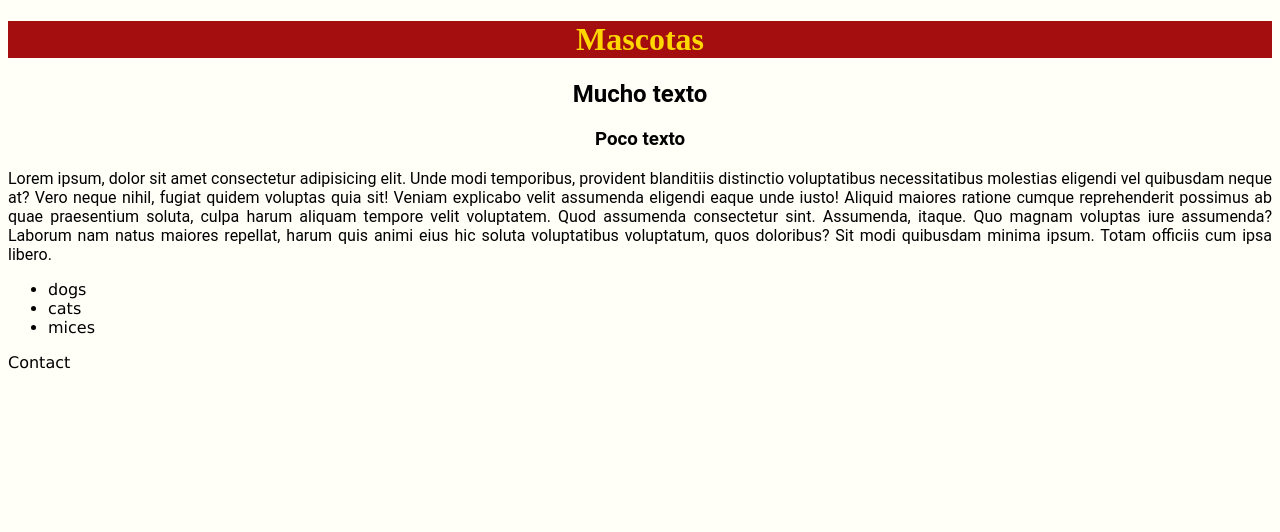
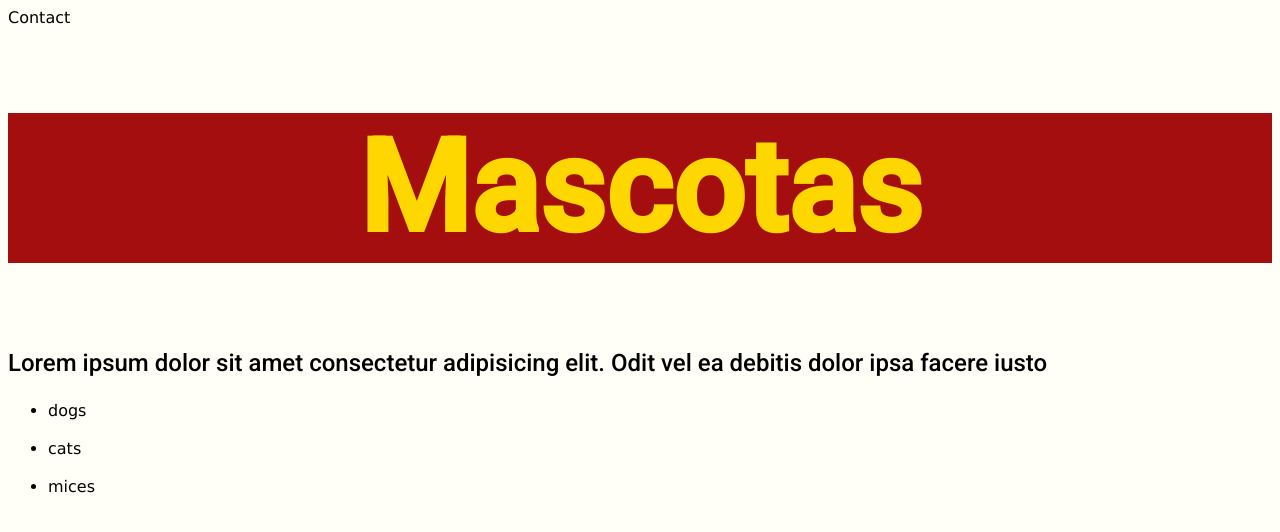
Before and after one commit to JoseD42/app01, a plain HTML site: page index.htm in a window 1280 px wide. Drawn offline with Linux system fonts and the light colour scheme.

Commit message:
Corrección Ratones

```diff
--- a/app.js
+++ b/app.js
@@ -81,7 +81,7 @@ let miceList = [
         region: "South America",
         description: "A large-tailed giant and cute rodent"
     }
-]
+];
 
 categories.dogs.button.onclick = ()=> {
     if(categories.dogs.content.innerHTML){
@@ -117,7 +117,7 @@ categories.mices.button.onclick = ()=> {
 
         return;
     }
-    catList.forEach(mice =>{
+    miceList.forEach(mice =>{
         categories.mices.content.innerHTML += `<li>
             <span>${mice.name}</span>
             <div>region: ${mice.region}</div>
--- a/index.htm
+++ b/index.htm
@@ -7,16 +7,14 @@
     <title>Mascotas</title>
 </head>
     <body>
-    <h1>Mascotas</h1>
-
-     <div id="div-1">
-        <h2 class="header">Mucho texto</h2>
-        <h3 class="header">Poco texto</h3>
-     </div>
-        <div id="div-2">
-            Lorem ipsum, dolor sit amet consectetur adipisicing elit. Unde modi temporibus, provident blanditiis distinctio voluptatibus necessitatibus molestias eligendi vel quibusdam neque at? Vero neque nihil, fugiat quidem voluptas quia sit!
-            Veniam explicabo velit assumenda eligendi eaque unde iusto! Aliquid maiores ratione cumque reprehenderit possimus ab quae praesentium soluta, culpa harum aliquam tempore velit voluptatem. Quod assumenda consectetur sint. Assumenda, itaque.
-            Quo magnam voluptas iure assumenda? Laborum nam natus maiores repellat, harum quis animi eius hic soluta voluptatibus voluptatum, quos doloribus? Sit modi quibusdam minima ipsum. Totam officiis cum ipsa libero.
+        <a href="contact.htm">Contact</a>
+        <div>
+            <div id="div-1">
+                <h1 class="header">Mascotas</h1>
+            </div>
+            <div id="div-2">
+                <p>Lorem ipsum dolor sit amet consectetur adipisicing elit. Odit vel ea debitis dolor ipsa facere iusto</p>
+            </div>
         </div>
 
         <ul id="pet-list">
@@ -26,20 +24,22 @@
 
                 </ul>
             </li>
+            </br>
             <li>
                 <span><a href="#" id="cats-link">cats</a></span>
                 <ul id="cats" class="sub-category">
 
                 </ul>
             </li>
+            </br>
             <li>
                 <span><a href="#" id="mices-link">mices</a></span>
                 <ul id="mices" class="sub-category">
 
                 </ul>
             </li>
+
         </ul>
-        <a href="contact.htm">Contact</a>
     </body>
     <script src="app.js"></script>
 </html>
--- a/style.css
+++ b/style.css
@@ -1,3 +1,6 @@
+
+@import url('https://fonts.googleapis.com/css2?family=Roboto:wght@100;500&display=swap');
+
 body{
     background-color: #fffff8;
 }
@@ -24,16 +27,14 @@ h1{
     color: gold;
 }
 h2{
-    text-align: center;
     color: ghostwhite ;
 }
 h3{
-    text-align: center;
     color: green;
 }
 
 .header{
-    color: black;
+    color: gold;
 }
 
 div{
@@ -43,13 +44,17 @@ div{
 }
 #div-1{
     color: black;
+    text-align: center;
     width: 100%;
+    font-size: 400%;
+    font-weight: bolder;
 }
 
 #div-2{
     text-align: center;
     text-align: justify;
     width: 100%;
+    font-size: 150%;
 }
 
 @media only screen and (max-width: 600px){
```
